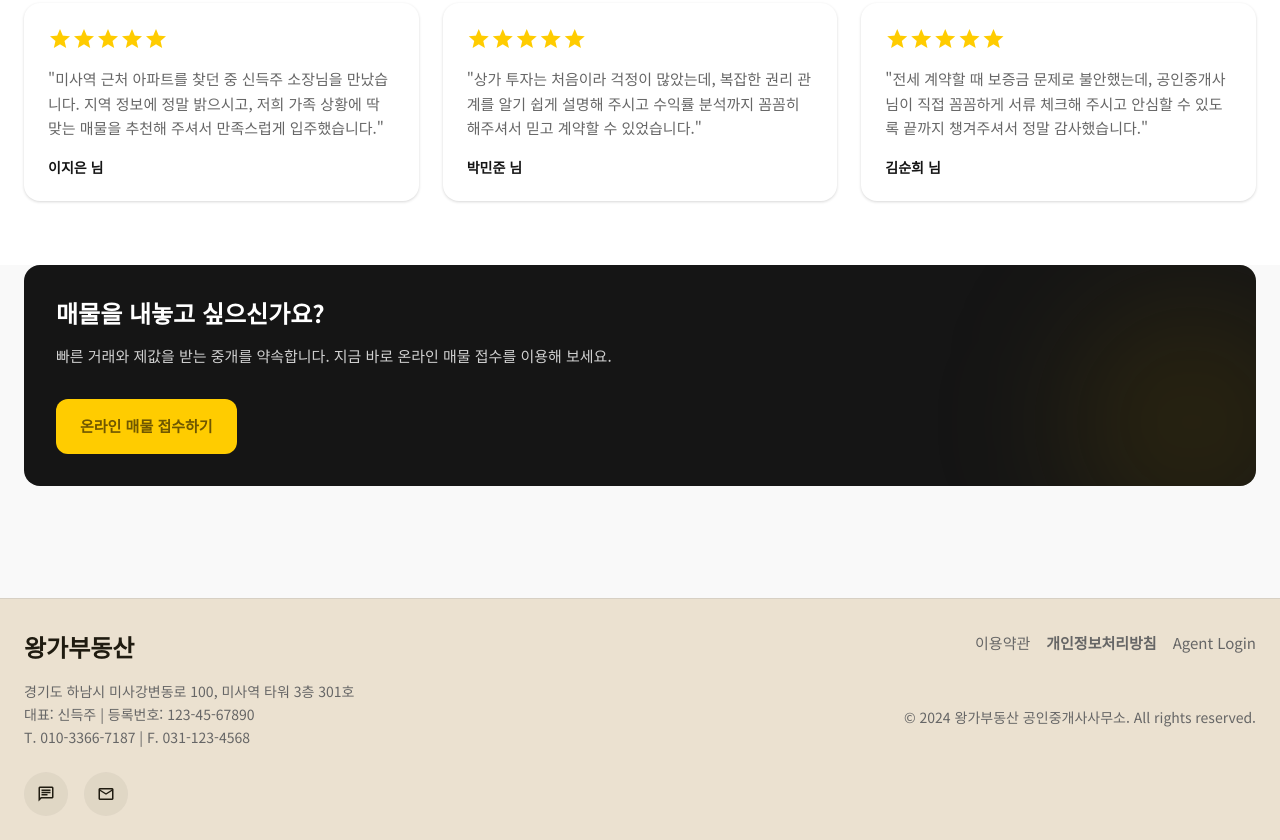
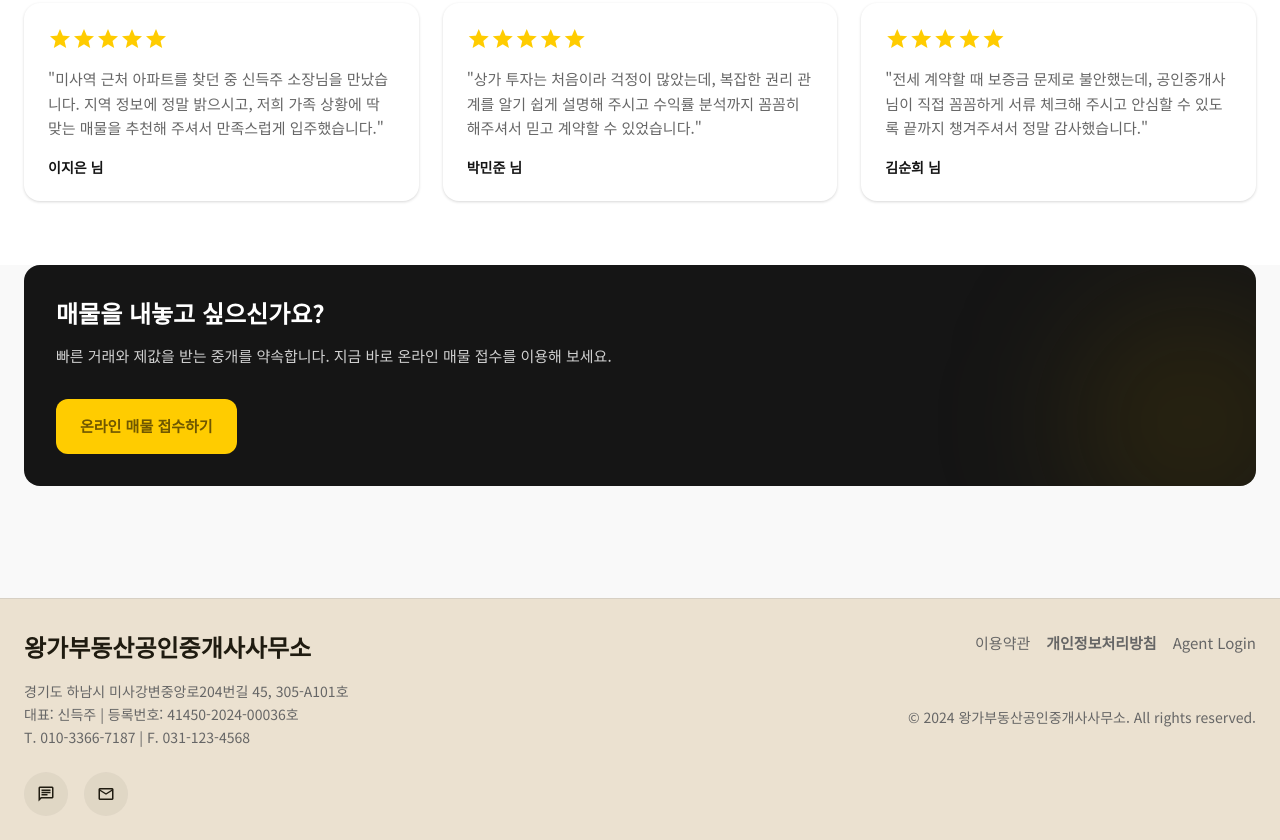
Before and after one commit to phillius99-dot/landing_page, a plain HTML site: page index.html in a window 1280 px wide. Shown: the part 2109-2949 px from the top of the page. Drawn offline with nearby package versions, Linux system fonts and the light colour scheme; no server answers.

Commit message:
chore: update business name, registration number, and address

```diff
--- a/index.html
+++ b/index.html
@@ -321,8 +321,8 @@
 <footer class="w-full mt-xxl bg-surface-container-highest pb-24 md:pb-0">
 <div class="max-w-7xl mx-auto px-lg py-xl flex flex-col md:flex-row justify-between border-t border-divider/30">
 <div class="mb-xl md:mb-0">
-<div class="font-headline-section text-headline-section font-bold text-on-surface mb-md">왕가부동산</div>
-<p class="text-muted text-sm leading-relaxed max-w-sm mb-lg">경기도 하남시 미사강변동로 100, 미사역 타워 3층 301호<br/>대표: 신득주 | 등록번호: 123-45-67890<br/>T. 010-3366-7187 | F. 031-123-4568</p>
+<div class="font-headline-section text-headline-section font-bold text-on-surface mb-md">왕가부동산공인중개사사무소</div>
+<p class="text-muted text-sm leading-relaxed max-w-sm mb-lg">경기도 하남시 미사강변중앙로204번길 45, 305-A101호<br/>대표: 신득주 | 등록번호: 41450-2024-00036호<br/>T. 010-3366-7187 | F. 031-123-4568</p>
 <div class="flex gap-md">
 <a class="w-11 h-11 bg-on-surface/5 rounded-full flex items-center justify-center text-on-surface hover:bg-primary hover:text-white transition-colors" href="#">
 <span class="material-symbols-outlined text-[18px]">chat</span>
@@ -338,7 +338,7 @@
 <a class="text-muted hover:text-ink hover:underline font-body-main text-body-main font-bold" href="#">개인정보처리방침</a>
 <a class="text-muted hover:text-ink hover:underline font-body-main text-body-main" href="admin.html" id="agent-login-btn">Agent Login</a>
 </div>
-<p class="text-muted text-sm">© 2024 왕가부동산 공인중개사사무소. All rights reserved.</p>
+<p class="text-muted text-sm">© 2024 왕가부동산공인중개사사무소. All rights reserved.</p>
 </div>
 </div>
 </footer>
```
